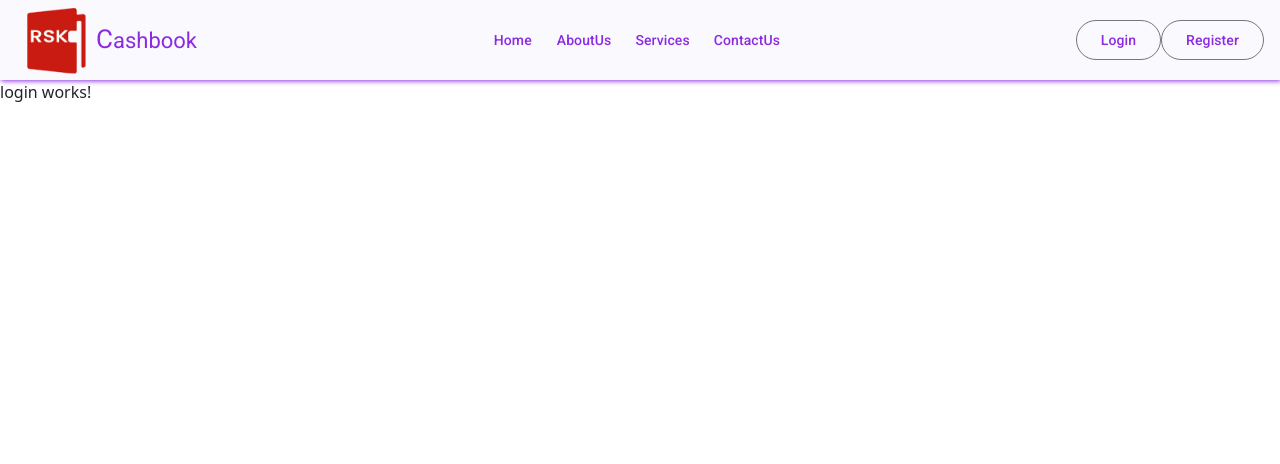
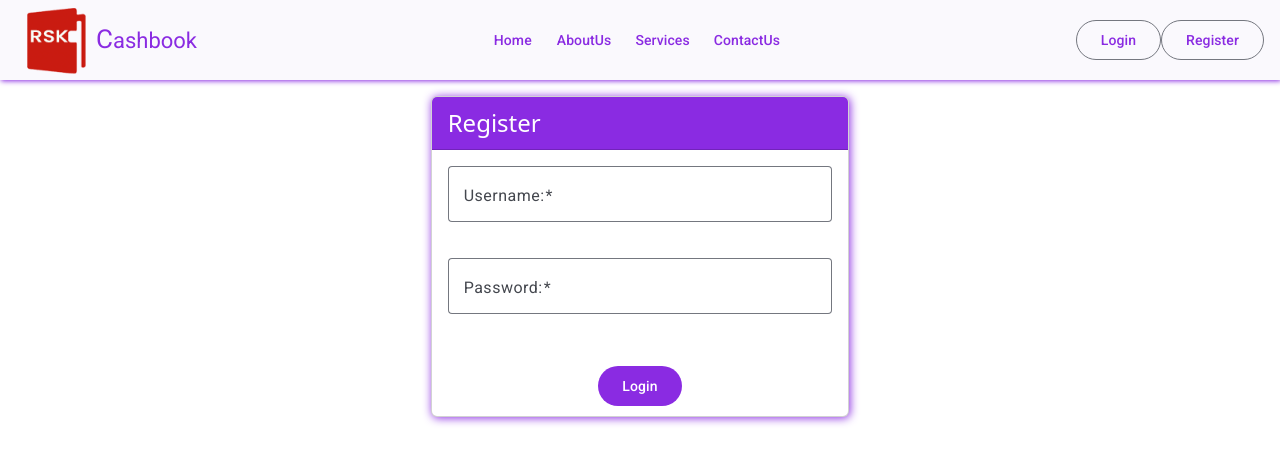
Before and after one commit to SatishKonduru/rskCashbook, an Angular app: page /login in a window 1280 px wide. Shown: the top 464 px of the page. Built offline with nearby package versions, Linux system fonts and the light colour scheme.

Commit message:
Working on Login

```diff
--- a/src/app/pages/login/login.component.html
+++ b/src/app/pages/login/login.component.html
@@ -1 +1,49 @@
-<p>login works!</p>
+<div class="container-fluid mt-3">
+
+    <div class="col-4 mx-auto">
+        <div class="card p-0" style="box-shadow: 1px 1px 10px blueviolet; ">
+                <div class="card-header" style="background-color: blueviolet; color:white; font-size: 24px; font-weight: 500;">
+                    Register
+                </div>
+                <div class="card-body">
+                    <form [formGroup]="loginForm">
+                        <p>
+                            <mat-form-field appearance="outline" style="width: 100%;">
+                                <mat-label>Username:</mat-label>
+                                <input matInput formControlName="username">
+                                <mat-error>
+                                    @if(this.loginForm.controls.username.touched && this.loginForm.controls.username.invalid){
+                                        @if(this.loginForm.controls.username.errors?.required){
+                                            <span>Username is Required</span>
+                                        }
+                                        @if(this.loginForm.controls.username.errors?.pattern){
+                                            <span>Invalid Username</span>
+                                        }
+                                    }
+                                </mat-error>
+                            </mat-form-field>
+                        </p>
+                        <p>
+                            <mat-form-field appearance="outline" style="width: 100%;">
+                                <mat-label>Password:</mat-label>
+                                <input matInput type="password" formControlName="password">
+                                <mat-error>
+                                    @if(this.loginForm.controls.password.touched && this.loginForm.controls.password.invalid){
+                                        @if(this.loginForm.controls.password.errors?.required){
+                                            <span>Password is Required</span>
+                                        }
+                                    }
+                                </mat-error>
+                            </mat-form-field>
+                        </p>
+                    </form>
+                </div>
+                <div class="row">
+                    <div class="text-center">
+                        <button mat-flat-button style="background-color:blueviolet; margin-bottom: 10px;" (click)="onLogin()">Login</button>
+                    </div>
+                </div>
+            </div>
+    </div>
+
+</div>
--- a/src/app/pages/login/login.component.ts
+++ b/src/app/pages/login/login.component.ts
@@ -1,12 +1,47 @@
-import { Component } from '@angular/core';
+import { CommonModule } from '@angular/common';
+import { Component, inject, OnInit } from '@angular/core';
+import { FormBuilder, FormGroup, ReactiveFormsModule, Validators } from '@angular/forms';
+import { globalProperties } from '../../shared/globalProperties';
+import {MatFormFieldModule} from '@angular/material/form-field';
+import {MatInputModule} from '@angular/material/input';
+import {MatButtonModule} from '@angular/material/button';
+import { EncryptionService } from '../../services/encryption.service';
+import { UserService } from '../../services/user.service';
+import { Router } from '@angular/router';
 
 @Component({
   selector: 'app-login',
   standalone: true,
-  imports: [],
+  imports: [CommonModule,
+            ReactiveFormsModule,
+            MatFormFieldModule,
+            MatInputModule,
+            MatButtonModule ],
   templateUrl: './login.component.html',
   styleUrl: './login.component.css'
 })
-export class LoginComponent {
+export class LoginComponent implements OnInit{
+
+  loginForm: any = FormGroup
+  public fb = inject(FormBuilder)
+  private _encryption = inject(EncryptionService)
+  private _user = inject(UserService)
+  private _router = inject(Router)
+
+  ngOnInit(): void {
+    this.loginForm = this.fb.group({
+      username: ['',[Validators.required, Validators.pattern(globalProperties.nameRegx)]],
+      password: ['', Validators.required]
+    })
+  }
+
+  onLogin(){
+    const formData = this.loginForm.value
+    console.log("Form Data: ", formData)
+    const username = formData.username
+    const password = formData.password
+    this._user.storeCredentials(username, password)
+
+  }
 
 }
--- /dev/null
+++ b/src/app/services/encryption.service.ts
@@ -0,0 +1,18 @@
+import { Injectable } from '@angular/core';
+import { globalProperties } from '../shared/globalProperties';
+import * as CryptoJS from 'crypto-js'
+@Injectable({
+  providedIn: 'root'
+})
+export class EncryptionService {
+  private secretKey = globalProperties.secret_key;
+  constructor() { }
+  encrypt(data: string): string {
+    return CryptoJS.AES.encrypt(data, this.secretKey).toString();
+  }
+
+  decrypt(ciphertext: string): string {
+    const bytes = CryptoJS.AES.decrypt(ciphertext, this.secretKey);
+    return bytes.toString(CryptoJS.enc.Utf8);
+  }
+}
--- a/src/app/services/user.service.ts
+++ b/src/app/services/user.service.ts
@@ -1,6 +1,7 @@
 import { inject, Injectable } from '@angular/core';
 import { environment } from '../../environments/environment.development';
 import { HttpClient } from '@angular/common/http';
+import { EncryptionService } from './encryption.service';
 
 @Injectable({
   providedIn: 'root'
@@ -9,9 +10,26 @@ export class UserService {
 
  public url = environment.apiUrl
  public http = inject(HttpClient)
+ private _encryption = inject(EncryptionService)
   constructor() { }
 
   userRegister(data: any){
     return this.http.post<any>(`${this.url}/users`, data)
   }
+
+  storeCredentials(username: string, password: string) {
+    const combinedCredentials = `${username}:${password}`;
+    const encryptedData = this._encryption.encrypt(combinedCredentials);
+    sessionStorage.setItem('userCredentials', encryptedData);
+  }
+
+  retrieveCredentials(): { username: string, password: string } | null {
+    const encryptedData = sessionStorage.getItem('userCredentials');
+    if (encryptedData) {
+      const decryptedData = this._encryption.decrypt(encryptedData);
+      const [username, password] = decryptedData.split(':');
+      return { username, password };
+    }
+    return null;
+  }
 }
```
